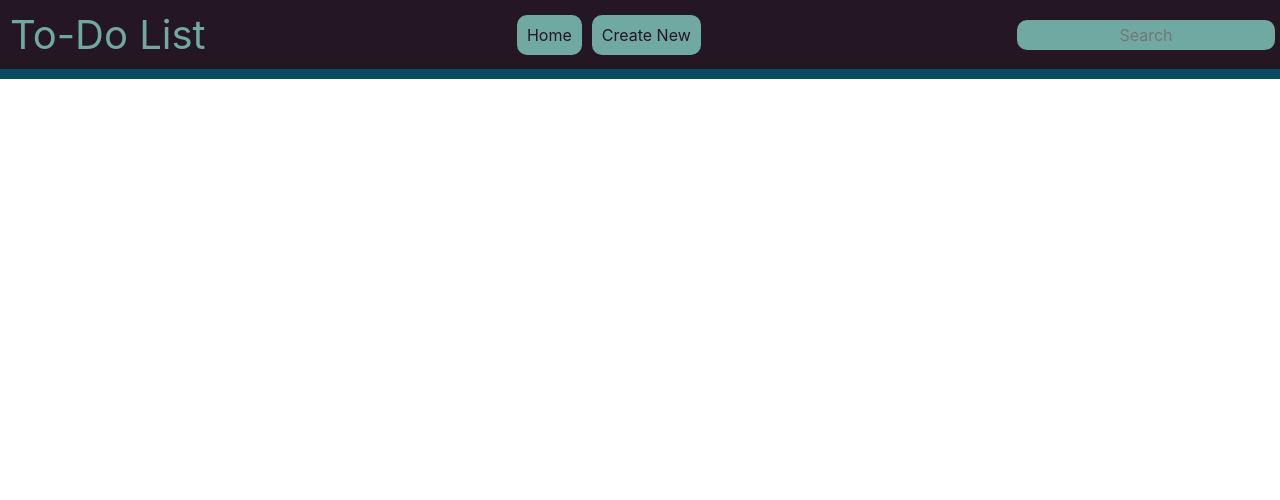
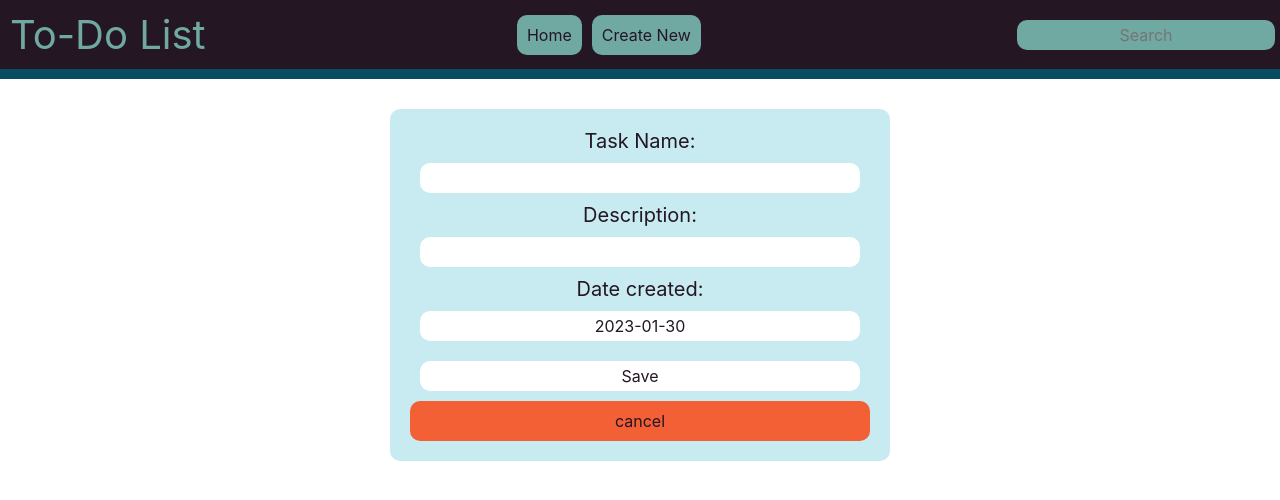
Before and after one commit to ratSeraphim/ToDo-List, a React (Create React App) app: page /create in a window 1280 px wide. Shown: the top 500 px of the page. Built offline with nearby package versions, Linux system fonts and the light colour scheme.

Commit message:
Fixed create page

```diff
--- a/src/App.js
+++ b/src/App.js
@@ -19,7 +19,7 @@ function App() {
         <Navbar handleInputChange={handleChange} searchInput={searchInput} />
         <div className="content">
           <Routes>
-            <Route path="/create" element={<CreatePage index={-1} />} />
+            <Route path="/create" element={<CreatePage />} />
             <Route path="/edit/:i" element={<CreatePage />} />
             <Route path="/" element={<Home searchInput={searchInput} />} />
           </Routes>
--- a/src/components/Create/CreatePage.jsx
+++ b/src/components/Create/CreatePage.jsx
@@ -26,9 +26,15 @@ const CreatePage = () => {
   };
 
   const addTask = (e) => {
+    e.preventDefault();
     let data = new FormData(e.target);
+
     let formObject = Object.fromEntries(data.entries());
-    e.preventDefault();
+    if (todo === null || todo === "[]") {
+      formObject.index = 0;
+    } else {
+      formObject.index = todoArray[todoArray.length - 1].index + 1;
+    }
 
     console.log(todoArray[todoArray.length]);
 
@@ -38,7 +44,7 @@ const CreatePage = () => {
     navigate("/");
   };
 
-  if (i === -1) {
+  if (i === undefined) {
     return (
       <S.MyForm onSubmit={addTask}>
         <label>Task Name:</label>
--- a/src/components/Task/Task.jsx
+++ b/src/components/Task/Task.jsx
@@ -1,6 +1,5 @@
 import * as S from "./style";
 import Button from "../functionButtons/Button";
-import { Link } from "react-router-dom";
 
 const Task = (input) => {
   let todoArray = [];
--- a/src/components/functionButtons/Button.js
+++ b/src/components/functionButtons/Button.js
@@ -1,8 +1,7 @@
 import { useNavigate } from "react-router-dom";
 import styled from "styled-components";
-import CreatePage from "../Create/CreatePage";
 
-const Button = ({ primary, label, index, editTask }) => {
+const Button = ({ primary, label, index }) => {
   const navigate = useNavigate();
   let todo = localStorage.getItem("todo");
   const todoArray = JSON.parse(todo);
@@ -14,10 +13,6 @@ const Button = ({ primary, label, index, editTask }) => {
         todoArray.splice(index, 1);
         localStorage.setItem("todo", JSON.stringify(todoArray));
         window.location.reload();
-        break;
-      case "edit":
-        console.log("edit " + index);
-        <CreatePage index={1} />;
         break;
       case "cancel":
         console.log("cancel");
```
